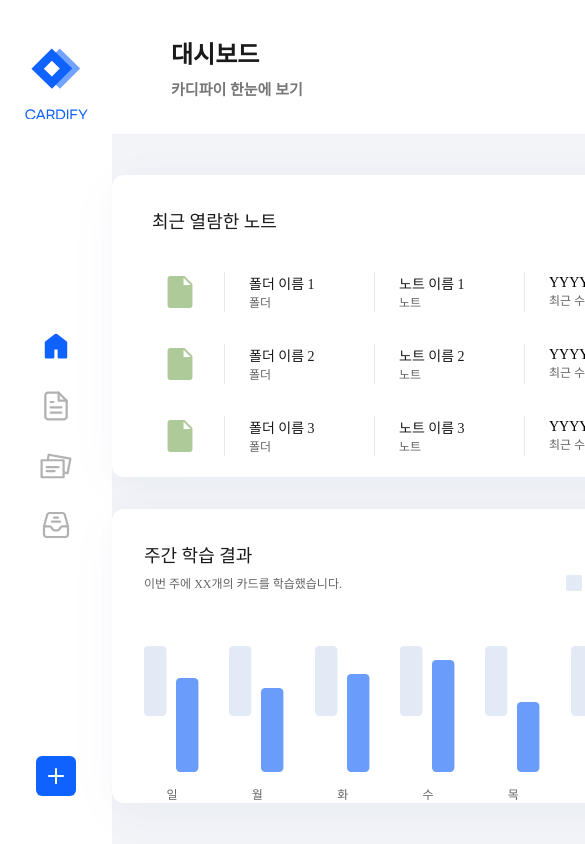
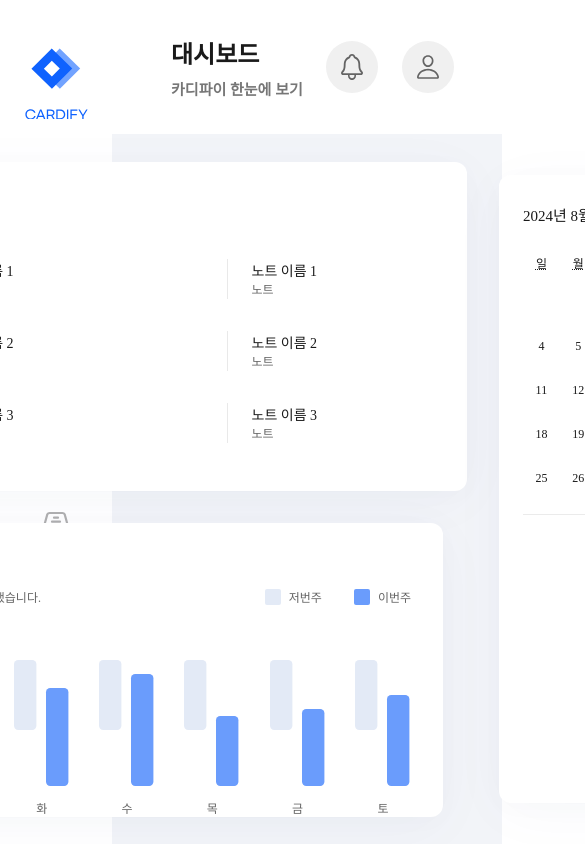
Before and after one commit to UMC-CARDIFY/Client-V1, a React (Vite) app: page /dashboard in a window 390 px wide. Shown: the top 844 px of the page, 585 px wide, since content can reach past the window. Built offline with nearby package versions, Linux system fonts and the light colour scheme.

Commit message:
feat: 대시보드 페이지 ui 수정 및 최근 열람 노트 반응형 적용

```diff
--- a/src/pages/Dashboard/components/RecentNote/RecentNoteItem.jsx
+++ b/src/pages/Dashboard/components/RecentNote/RecentNoteItem.jsx
@@ -25,13 +25,13 @@ const NoteInfoContainer = styled.div`
   flex-direction: column;
   width: 15.90625rem;
 
-  @media (max-width: 1440px) {
+  @media (min-width: 1440px) and (max-width: 1680px) {
     width: 7.21875rem;
   }
-
-  @media (max-width: 1024px) {
+  @media (max-width: 1440px) and (min-width: 1200px){
     width: 6.3125rem;
   }
+  box-sizing: border-box;
 `;
 
 const DateInfoContainer = styled.div`
--- a/src/pages/Dashboard/components/RecentNote/RecentNotes.jsx
+++ b/src/pages/Dashboard/components/RecentNote/RecentNotes.jsx
@@ -8,15 +8,17 @@ const RecentNotesDiv = styled.div`
   border-radius: 0.75rem;
   background: var(--Grays-White, #FFF);
   padding: 2rem 2rem 1.5rem 2rem;
-  min-width: 32.8125rem;
+  width: 32.8125rem;
   /* default */
   box-shadow: 0px 4px 26px 0px rgba(0, 0, 0, 0.02), 0px 10px 60px 0px rgba(0, 74, 162, 0.03);
-  width: 58.6875rem;
-  @media (max-width: 1440px) {
-  width: 41.575rem;
-  @media (max-width: 1024px) {
-  width: 39.5rem;
-  height: 18.875rem;
+  width: 100%;
+  @media (min-width: 1440px) and (max-width: 1680px) {
+  width: 41.5em;
+}
+  @media (max-width: 1440px) and (min-width: 1200px){
+  width: 38.8125rem;
+  height: 18.4625rem;
+  padding: 1.5rem;
   }
   box-sizing: border-box;
 `;
@@ -53,7 +55,7 @@ const RecentNotesContainer = styled.div`
 `;
 
 const RecentNotes = () => {
-  const isTablet = useMediaQuery({ maxWidth: 1024 });
+  const isLaptop = useMediaQuery({ minWidth: 1440, maxWidth: 1680 });
 
   return (
     <RecentNotesDiv>
@@ -62,7 +64,7 @@ const RecentNotes = () => {
         <RecentNoteItem folderName="폴더 이름 1" noteName="노트 이름 1" lastModified="YYYY-MM-DD" />
         <RecentNoteItem folderName="폴더 이름 2" noteName="노트 이름 2" lastModified="YYYY-MM-DD" />
         <RecentNoteItem folderName="폴더 이름 3" noteName="노트 이름 3" lastModified="YYYY-MM-DD" />
-        {!isTablet && (
+        {isLaptop && (
           <RecentNoteItem folderName="폴더 이름 4" noteName="노트 이름 4" lastModified="YYYY-MM-DD" />
         )}
       </RecentNotesContainer>
--- a/src/pages/Dashboard/index.jsx
+++ b/src/pages/Dashboard/index.jsx
@@ -8,13 +8,14 @@ import styled from 'styled-components';
 
 const Container = styled.div`
   display: flex;
+  width: 100%;
   height: 100vh;
 `;
 
 const MainContent = styled.div`
   display: flex;
   flex-direction: column;
-  height: 100vh;
+  width: 100%;
 `;
 
 const ContentArea = styled.div`
@@ -24,18 +25,13 @@ const ContentArea = styled.div`
   height: 100%;
   background: var(--Main-BackGround, #F2F4F8);
   gap: 2rem;
+
 `;
 
 const NotesAndResults = styled.div`
   display: flex;
   flex-direction: column;
   gap: 2rem;
-  @media (max-width: 1440px) {
-    margin-right: 3.25rem;
-  }
-  @media (max-width: 1024px) {
-    margin-right: 1.5rem;
-  }
 `;
 
 const StudySuggestionsArea = styled.div`
```
